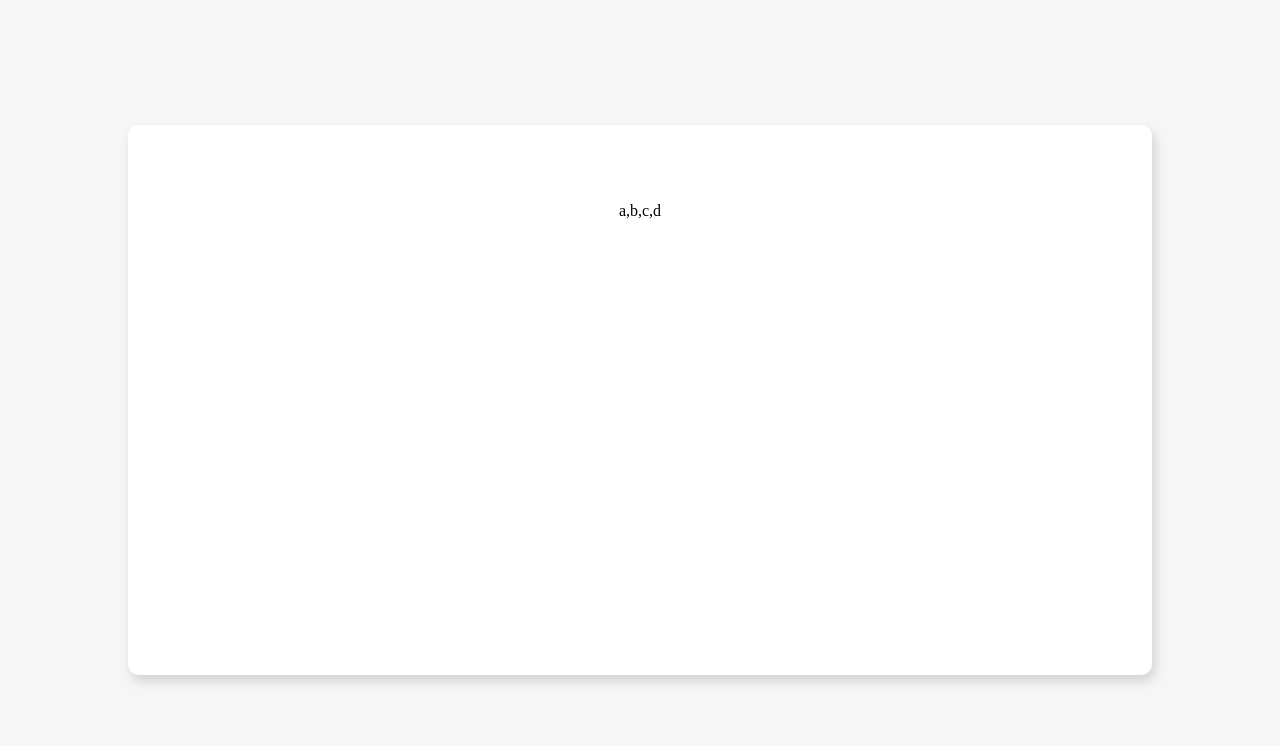
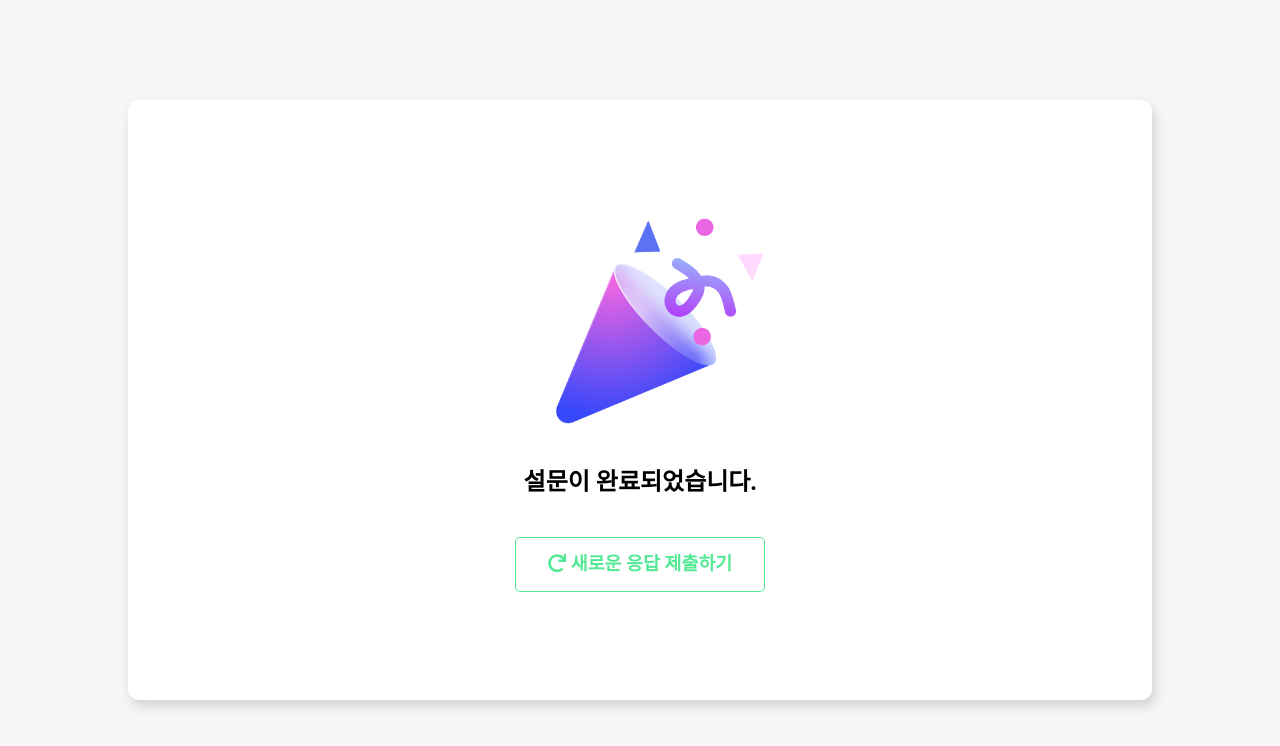
Before and after one commit to hotteokButler/newTIL, a React (Vite) app in the folder react/survey_pie/: page /done in a window 1280 px wide. Shown: the top 746 px of the page. Built offline with nearby package versions, Linux system fonts and the light colour scheme.

Commit message:
Style : completion page styled

```diff
--- a/react/survey_pie/src/assets/style/main.styled.js
+++ b/react/survey_pie/src/assets/style/main.styled.js
@@ -17,6 +17,8 @@ export const SurveyPiePageWrapper = styled.div`
   width: 90%;
   max-width: 1024px;
   min-height: 550px;
+  max-height: 600px;
+  height: 75vw;
   padding: 6% 10%;
   box-shadow: 3px 6px 12px rgba(0, 0, 0, 0.15);
   border-radius: 0.7rem;
--- a/react/survey_pie/src/pages/CompletionPage/CompletionPage.styled.js
+++ b/react/survey_pie/src/pages/CompletionPage/CompletionPage.styled.js
@@ -1,8 +1,42 @@
 import styled from 'styled-components';
+
+import Button from '../../components/Button';
 
 export const CompletionPageWrapper = styled.div`
   position: relative;
   display: flex;
+  align-items: stretch;
+  justify-content: center;
+  height: 100%;
+  padding: 5% 0 2%;
+`;
+export const CompletionPageInner = styled.div`
+  position: relative;
+  display: flex;
   align-items: center;
-  justify-content: center;
+  justify-content: space-between;
+  flex-direction: column;
 `;
+
+export const CompletionImgCon = styled.div`
+  img {
+    display: block;
+    width: 100%;
+    max-width: 260px;
+    margin: 0 auto;
+  }
+`;
+
+export const CompletionMidText = styled.h4`
+  margin: 0;
+  font-size: 1.5rem;
+  text-align: center;
+`;
+
+export const ReloadButton = styled(Button)`
+  width: 250px;
+  margin: 1rem auto;
+  svg {
+    vertical-align: top;
+  }
+`;
--- a/react/survey_pie/src/pages/CompletionPage/index.jsx
+++ b/react/survey_pie/src/pages/CompletionPage/index.jsx
@@ -1,10 +1,20 @@
-import { useRecoilValue } from 'recoil';
+import { FaRedo } from 'react-icons/fa';
 
-import testWithComma from '../../stores/test/testWithComma';
+import congrats from '../../assets/images/congrats.png';
 import * as S from './CompletionPage.styled';
 
 export default function CompletionPage() {
-  const test = useRecoilValue(testWithComma);
-
-  return <S.CompletionPageWrapper>{test}</S.CompletionPageWrapper>;
+  return (
+    <S.CompletionPageWrapper>
+      <S.CompletionPageInner>
+        <S.CompletionImgCon>
+          <img src={congrats} alt="" />
+          <S.CompletionMidText>설문이 완료되었습니다.</S.CompletionMidText>
+        </S.CompletionImgCon>
+        <S.ReloadButton type="TERTIARY">
+          <FaRedo /> 새로운 응답 제출하기
+        </S.ReloadButton>
+      </S.CompletionPageInner>
+    </S.CompletionPageWrapper>
+  );
 }
```
Also changed, not shown: react/survey_pie/src/assets/images/congrats.png (added).
